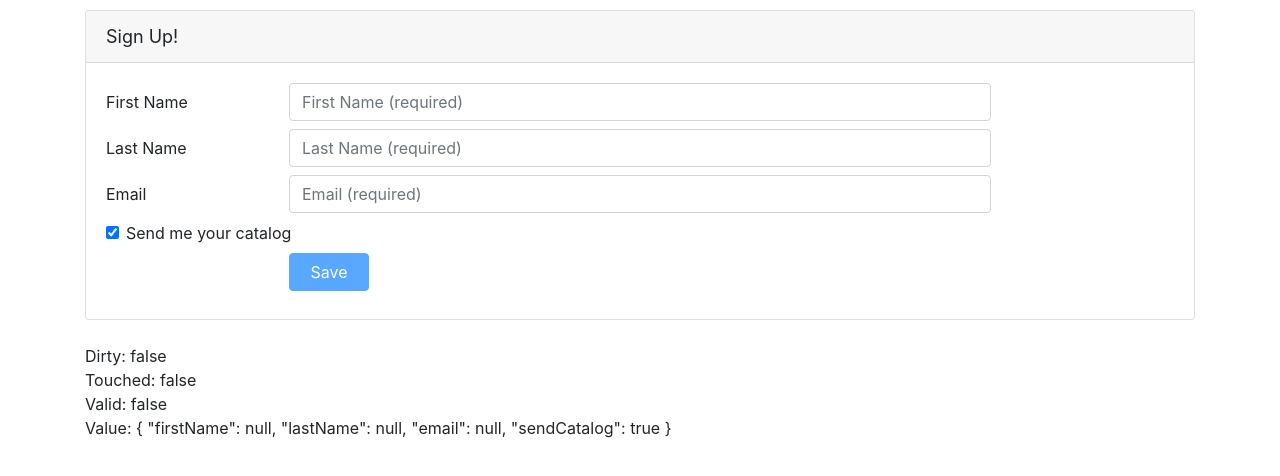
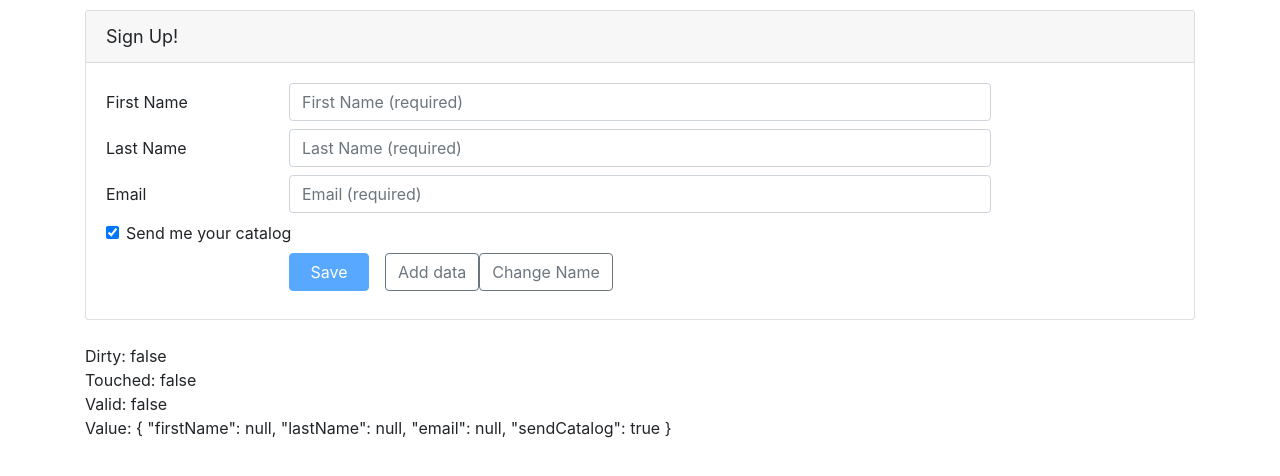
Before and after one commit to kimseasok/getting-start-with-angular, an Angular app: page / in a window 1280 px wide. Shown: the top 476 px of the page. Built offline with nearby package versions, Linux system fonts and the light colour scheme.

Commit message:
Add setValue and patchValue to the form

```diff
--- a/src/app/customers/customer.component.html
+++ b/src/app/customers/customer.component.html
@@ -228,6 +228,8 @@
           >
             Save
           </button>
+          <button class="btn btn-outline-secondary" (click)="populateTestData()">Add data</button>
+          <button class="btn btn-outline-secondary" (click)="updateFirstName()">Change Name</button>
         </div>
       </div>
     </form>
--- a/src/app/customers/customer.component.ts
+++ b/src/app/customers/customer.component.ts
@@ -12,7 +12,7 @@ export class CustomerComponent implements OnInit {
   customerForm: FormGroup;
   customer = new Customer();
 
-  constructor() { }
+  constructor() {}
 
   ngOnInit() {
     this.customerForm = new FormGroup({
@@ -27,4 +27,21 @@ export class CustomerComponent implements OnInit {
     console.log(this.customerForm);
     console.log('Saved: ' + JSON.stringify(this.customerForm.value));
   }
+
+  // populate data to the form form.
+  // All field require for using setValue
+  populateTestData(): void {
+    this.customerForm.setValue({
+      firstName: 'Jack',
+      lastName: 'Harkness',
+      email: 'jack@torchwood.com',
+      sendCatalog: true
+    });
+  }
+
+  updateFirstName(): void {
+    this.customerForm.patchValue({
+      firstName: 'Kimsea'
+    });
+  }
 }
```
